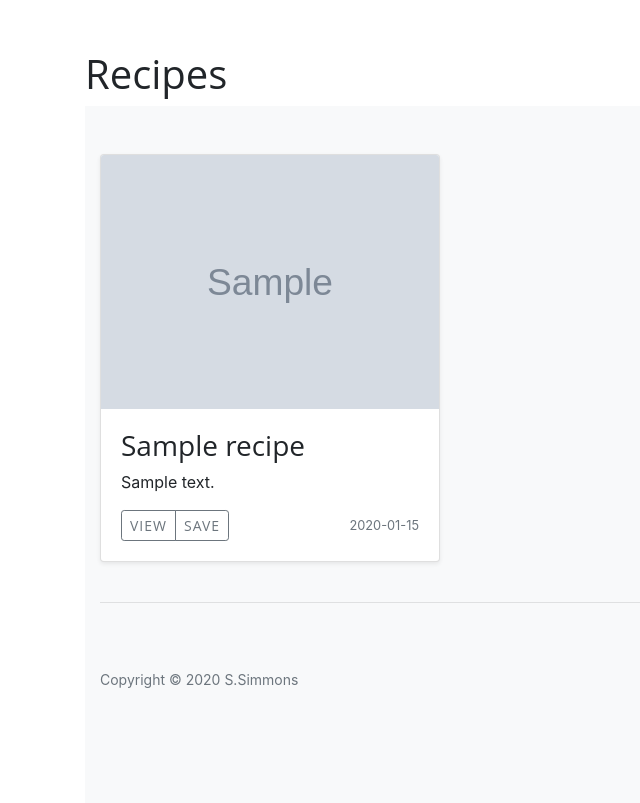
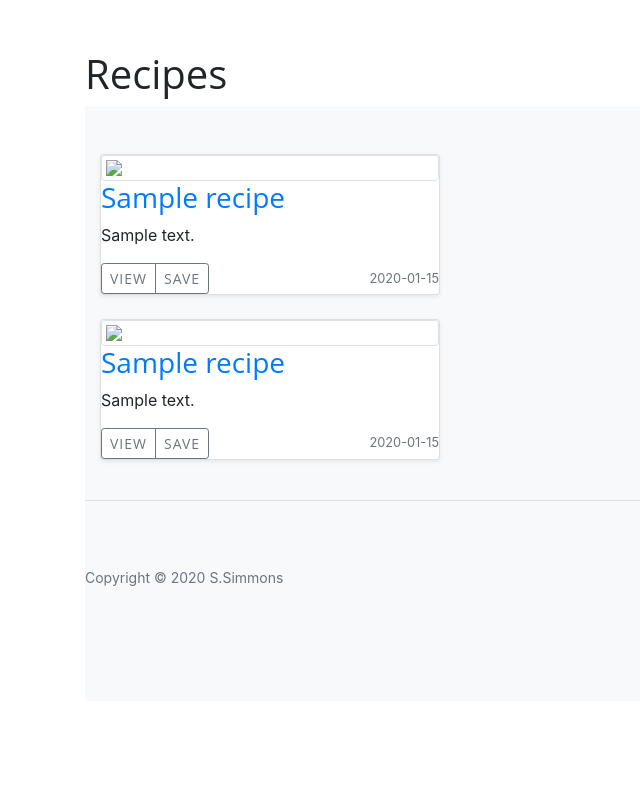
Before and after one commit to sammysimmons/sammysimmons-Data-Centric-Milestone-Project-3, a Flask app: template templates/recipe.html in a window 1280 px wide. Shown: the part 532-1335 px from the top of the page, without its empty margins (0-640 px from the left). After the commit the page ends 1118 px from the top, so only its background shows below. Run offline with Flask 2, Linux system fonts and the light colour scheme; the template is opened without the code that fills it: most values are stand-ins (such as "Sample title", 1, 10 or a date in 2020); grey boxes marked "Sample" are stand-in pictures; some libraries are stand-ins or nearby versions.

Commit message:
routing testing failure

```diff
--- a/templates/recipe.html
+++ b/templates/recipe.html
@@ -8,16 +8,34 @@
         <div class="row">
             <div class="col-md-4">
                 <div class="card mb-4 shadow-sm">
-                    <img class="card-img-top" src="{{ item.image }}">
-                    <div class="card-body">
-                        <h3>{{ item.recipe }}</h3>
-                        <p class="card-text">{{ item.description }}</p>
-                        <div class="d-flex justify-content-between align-items-center">
-                            <div class="btn-group">
-                                <button type="button" class="btn btn-sm btn-outline-secondary">View</button>
-                                <button type="button" class="btn btn-sm btn-outline-secondary">Save</button>
+                    <img class="img-fluid img-thumbnail" src="{{ item.image_source }} >
+                    <div class=" card-body ">
+                        <h3><a href="/recipe/{{ recipe.name }} ">{{ item.recipe }}</a></h3>
+                        <p class="card-text ">{{ item.description }}</p>
+                        <div class="d-flex justify-content-between align-items-center ">
+                            <div class="btn-group ">
+                                <button type="button " class="btn btn-sm btn-outline-secondary ">View</button>
+                                <button type="button " class="btn btn-sm btn-outline-secondary ">Save</button>
                             </div>
-                            <small class="text-muted">{{ item.cooktime }}</small>
+                            <small class="text-muted ">{{ item.cooktime }}</small>
+                        </div>
+                    </div>
+                </div>
+            </div>
+
+            <div class="row ">
+                <div class="col-md-4 ">
+                    <div class="card mb-4 shadow-sm ">
+                        <img class="img-fluid img-thumbnail " src="{{ item.image_source }}>
+                    <div class=" card-body ">
+                        <h3><a href="/recipe/{{ recipe.url }}">{{ item.recipe }}</a></h3>
+                        <p class="card-text ">{{ item.description }}</p>
+                        <div class="d-flex justify-content-between align-items-center ">
+                            <div class="btn-group ">
+                                <button type="button " class="btn btn-sm btn-outline-secondary ">View</button>
+                                <button type="button " class="btn btn-sm btn-outline-secondary ">Save</button>
+                            </div>
+                            <small class="text-muted ">{{ item.cooktime }}</small>
                         </div>
                     </div>
                 </div>
```
